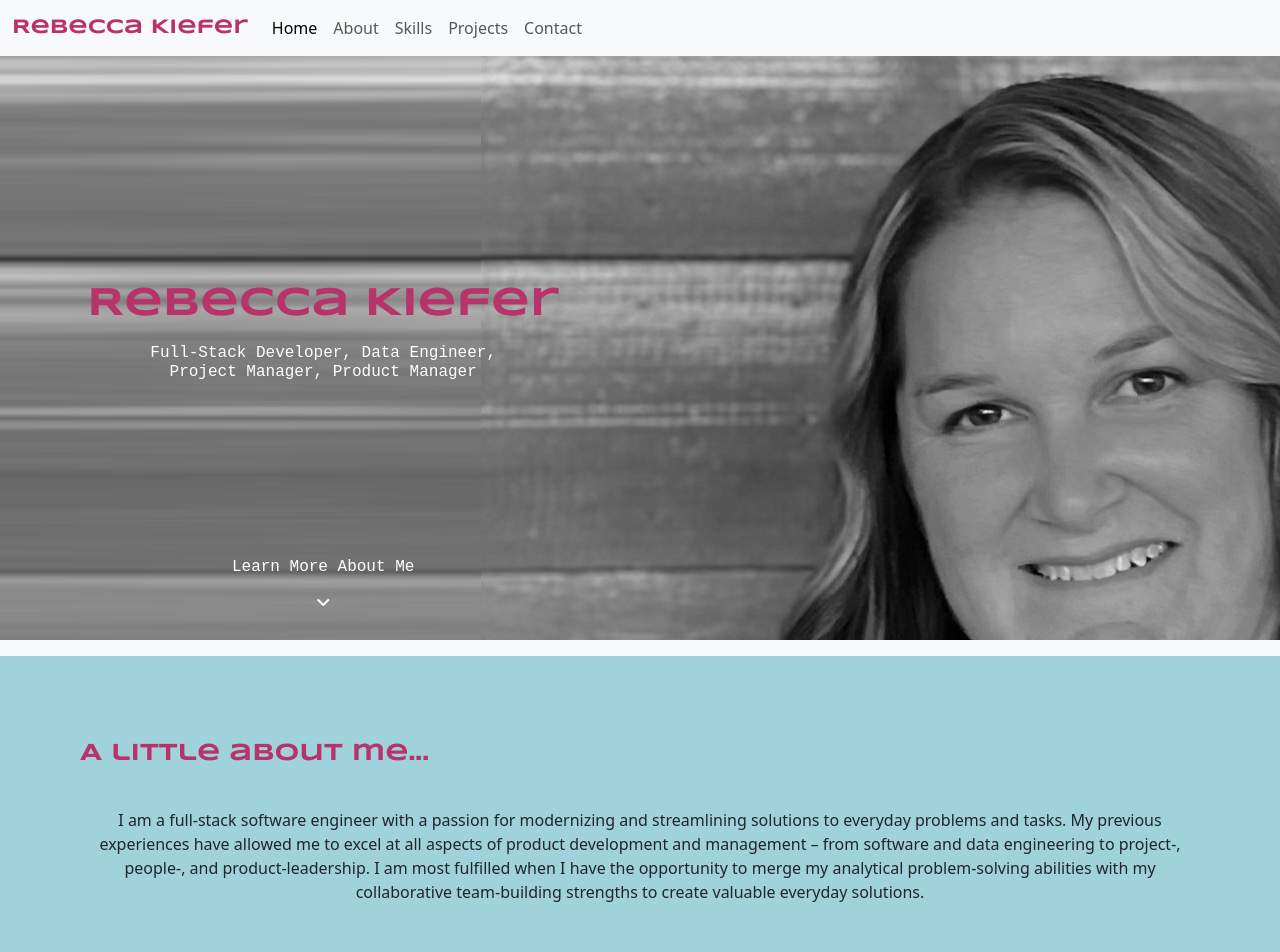
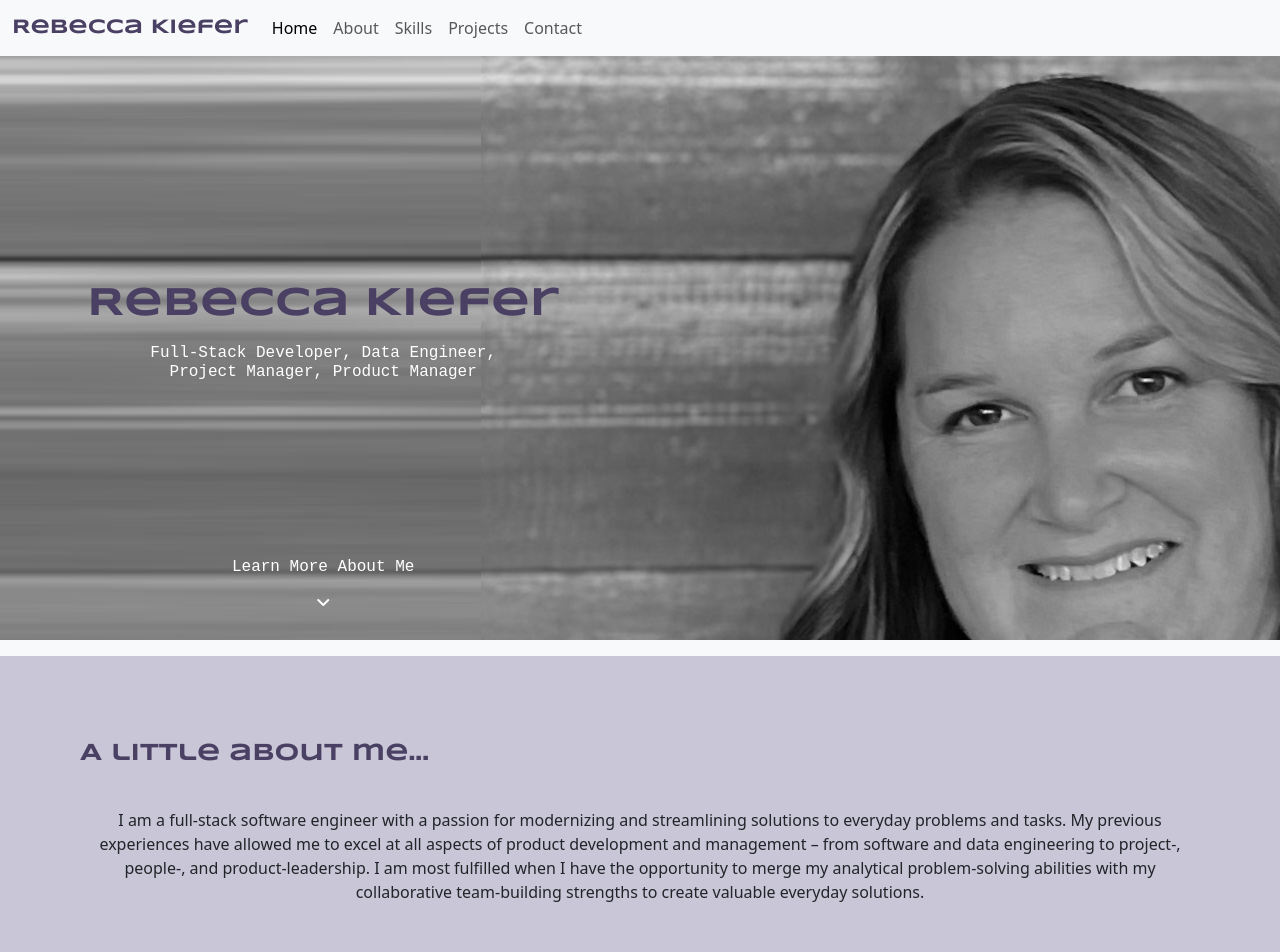
Before and after one commit to BeccaK8/my-portfolio, a plain HTML site: page index.html in a window 1280 px wide. Shown: the top 952 px of the page. Drawn offline with nearby package versions, Linux system fonts and the light colour scheme; a web font is replaced by a local one.

Commit message:
change style to more purple than pink

```diff
--- a/css/style.css
+++ b/css/style.css
@@ -1,10 +1,8 @@
+.purple-text {
+    color: #4A4063;
+}
 .navbar-name {
-    color: #B8336A;
     font-family: 'Syncopate', sans-serif;
-}
-
-.navbar-text {
-    color: #B8336A;
 }
 
 .hero {
@@ -26,7 +24,6 @@
 .header-name {
     font-family: 'Syncopate', sans-serif;
     font-size: 40px;
-    color: #B8336A;
 }
 
 .header-role {
@@ -36,12 +33,12 @@
 
 #about, #skills, #projects, #contact {
     padding: 10vmin;
-    background-color: #A0D2DB;
+    background-color: #C8C6D7;
     text-align: center;
 }
 
 .section-title {
-    color: #B8336A;
+    color: #4A4063;
     font-family: 'Syncopate', sans-serif;
     font-size: 24px;
 }
@@ -56,7 +53,7 @@ a {
 }
 
 .contact-link {
-    background-color: #726DA8;
+    background-color: #4A4063;
     color: white;
     border: none;
 }
--- a/index.html
+++ b/index.html
@@ -17,7 +17,7 @@
 
         <nav class="navbar navbar-expand-lg fixed-top bg-body-tertiary" id="top">
             <div class="container-fluid">
-                <a class="navbar-brand navbar-name" href="#">Rebecca Kiefer</a>
+                <a class="navbar-brand navbar-name purple-text" href="#">Rebecca Kiefer</a>
                 <button class="navbar-toggler" type="button" data-bs-toggle="collapse" data-bs-target="#navbarSupportedContent" aria-controls="navbarSupportedContent" aria-expanded="false" aria-label="Toggle navigation">
                     <span class="navbar-toggler-icon"></span>
                 </button>
@@ -46,7 +46,7 @@
             <div class="container">
                 <div class="row justify-content-md-start hero-text">
                     <div class="col-12 col-md-11 col-lg-9 col-xl-7 col-xxl-6 text-center text-white">
-                        <h1 class="mb-3 header-name">Rebecca Kiefer</h1>
+                        <h1 class="mb-3 header-name purple-text">Rebecca Kiefer</h1>
                         <h4 class="mb-3 header-role">Full-Stack Developer, Data Engineer, <br> Project Manager, Product Manager</h4>
                         <!-- <div class="d-grid gap-2 d-sm-flex justify-content-sm-center">
                             <button type="button" class="btn bsb-btn-3xl btn-light gap-3">Free Consultation</button>
```
